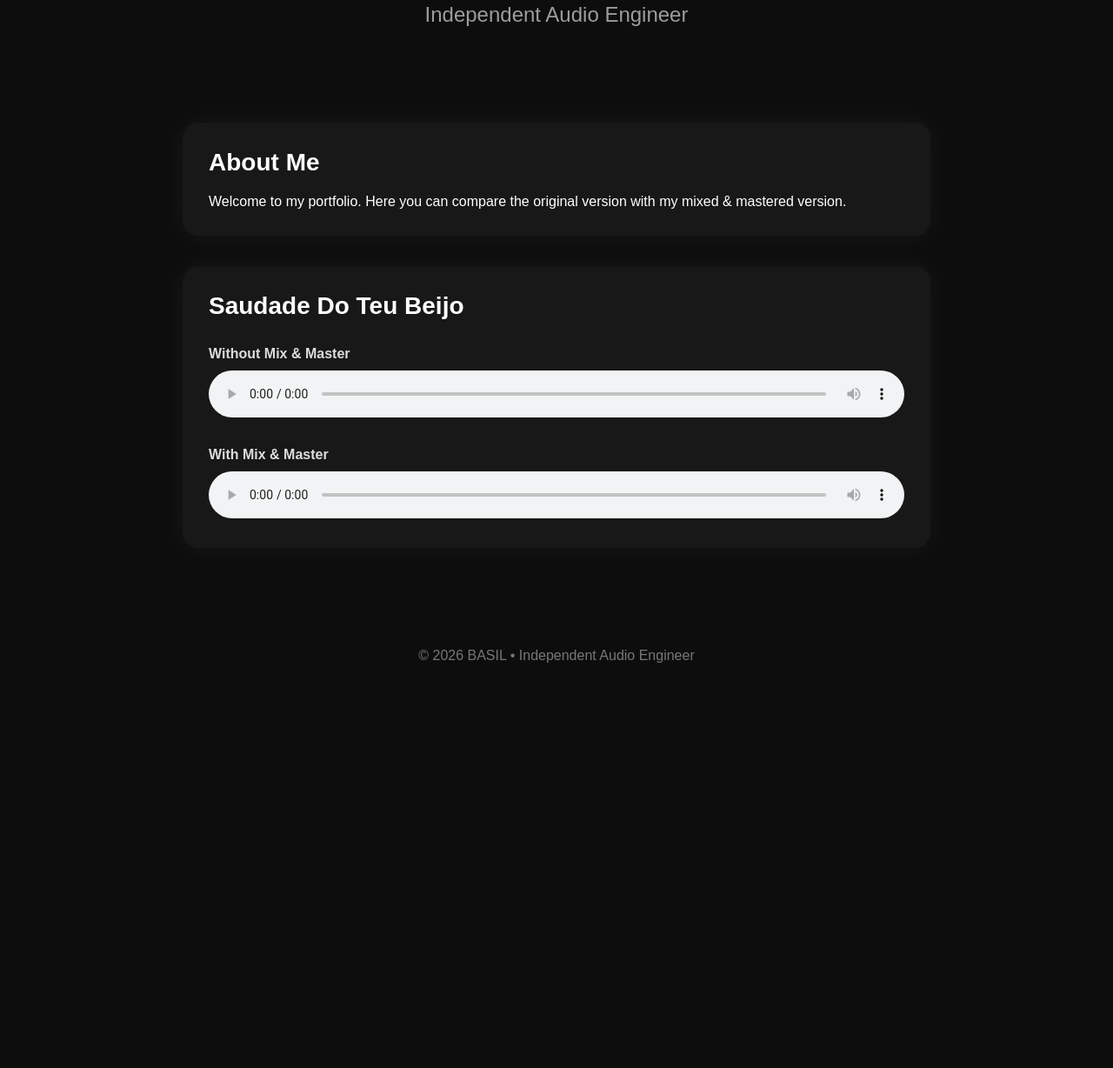
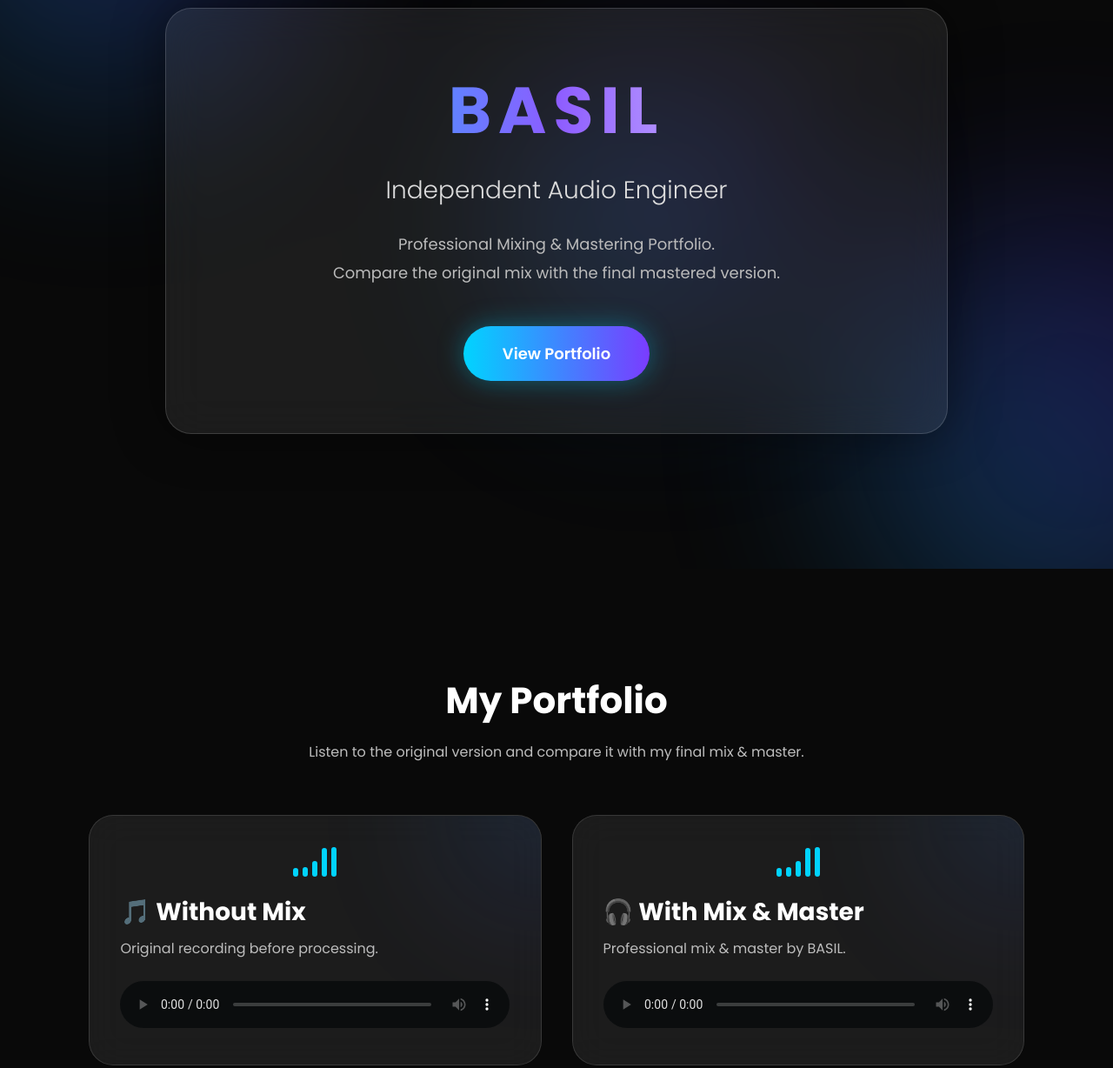
Before and after one commit to schwengelerbasil-blip/stagebook, a plain HTML site: page index.html in a window 1280 px wide. Shown: the part 146-1374 px from the top of the page at 87% size. Before the commit the page ends 949 px from the top, so only its background shows below. Drawn offline with Linux system fonts and the light colour scheme.

Commit message:
Update index.html

```diff
--- a/index.html
+++ b/index.html
@@ -1,122 +1,607 @@
 <!DOCTYPE html>
 <html lang="en">
+
 <head>
+
 <meta charset="UTF-8">
+
 <meta name="viewport" content="width=device-width, initial-scale=1.0">
+
 <title>BASIL | Independent Audio Engineer</title>
 
+<link href="https://fonts.googleapis.com/css2?family=Poppins:wght@300;400;500;600;700&display=swap" rel="stylesheet">
+
 <style>
+
 *{
 margin:0;
 padding:0;
 box-sizing:border-box;
-    font-family:Arial, Helvetica, sans-serif;
+scroll-behavior:smooth;
+font-family:'Poppins',sans-serif;
 }
 
 body{
-    background:#0d0d0d;
+
+background:#090909;
+
+overflow-x:hidden;
+
 color:white;
+
 }
 
-header{
-    text-align:center;
-    padding:70px 20px;
+/* Animated Background */
+
+.background{
+
+position:fixed;
+
+width:100%;
+
+height:100%;
+
+top:0;
+
+left:0;
+
+overflow:hidden;
+
+z-index:-10;
+
 }
 
-header h1{
-    font-size:60px;
-    letter-spacing:6px;
+.circle{
+
+position:absolute;
+
+border-radius:50%;
+
+background:linear-gradient(45deg,#00d4ff,#6d00ff);
+
+filter:blur(120px);
+
+opacity:.28;
+
+animation:float 18s infinite alternate;
+
 }
 
-header h2{
-    color:#9d9d9d;
-    font-weight:400;
-    margin-top:10px;
+.circle:nth-child(1){
+
+width:420px;
+
+height:420px;
+
+left:-120px;
+
+top:-120px;
+
 }
 
-.container{
+.circle:nth-child(2){
+
+width:500px;
+
+height:500px;
+
+right:-180px;
+
+bottom:-120px;
+
+animation-duration:24s;
+
+}
+
+.circle:nth-child(3){
+
+width:300px;
+
+height:300px;
+
+left:45%;
+
+top:35%;
+
+animation-duration:20s;
+
+}
+
+@keyframes float{
+
+0%{
+
+transform:translateY(0px) translateX(0px);
+
+}
+
+100%{
+
+transform:translateY(-90px) translateX(70px);
+
+}
+
+}
+
+/* HERO */
+
+.hero{
+
+height:100vh;
+
+display:flex;
+
+justify-content:center;
+
+align-items:center;
+
+text-align:center;
+
+padding:20px;
+
+position:relative;
+
+}
+
+.hero-box{
+
+background:rgba(255,255,255,.08);
+
+backdrop-filter:blur(25px);
+
+border:1px solid rgba(255,255,255,.15);
+
+padding:60px;
+
+border-radius:30px;
+
+box-shadow:0 0 60px rgba(0,0,0,.45);
+
+animation:fadeUp 1.2s;
+
 max-width:900px;
+
+width:95%;
+
+}
+
+.hero h1{
+
+font-size:75px;
+
+letter-spacing:8px;
+
+margin-bottom:15px;
+
+background:linear-gradient(90deg,#00d4ff,#8d5cff,#ffffff);
+
+-webkit-background-clip:text;
+
+-webkit-text-fill-color:transparent;
+
+}
+
+.hero h2{
+
+font-weight:300;
+
+font-size:28px;
+
+color:#ddd;
+
+margin-bottom:25px;
+
+}
+
+.hero p{
+
+font-size:18px;
+
+color:#bbb;
+
+line-height:1.8;
+
+max-width:650px;
+
 margin:auto;
-    padding:40px 20px;
+
+margin-bottom:45px;
+
+}
+/* BUTTON */
+
+.btn{
+
+display:inline-block;
+
+padding:18px 45px;
+
+font-size:18px;
+
+font-weight:600;
+
+color:white;
+
+text-decoration:none;
+
+border-radius:50px;
+
+background:linear-gradient(90deg,#00d4ff,#7a3cff);
+
+transition:.35s;
+
+box-shadow:0 0 30px rgba(0,212,255,.35);
+
+}
+
+.btn:hover{
+
+transform:translateY(-6px) scale(1.05);
+
+box-shadow:0 0 45px rgba(0,212,255,.7);
+
+}
+
+/* PORTFOLIO */
+
+section{
+
+padding:120px 8%;
+
+}
+
+.title{
+
+text-align:center;
+
+font-size:42px;
+
+margin-bottom:15px;
+
+}
+
+.subtitle{
+
+text-align:center;
+
+color:#bdbdbd;
+
+margin-bottom:60px;
+
+}
+
+.cards{
+
+display:grid;
+
+grid-template-columns:repeat(auto-fit,minmax(330px,1fr));
+
+gap:35px;
+
 }
 
 .card{
-    background:#181818;
-    border-radius:18px;
-    padding:30px;
-    margin-bottom:35px;
-    box-shadow:0 0 30px rgba(255,255,255,.05);
+
+background:rgba(255,255,255,.08);
+
+border:1px solid rgba(255,255,255,.12);
+
+backdrop-filter:blur(20px);
+
+padding:35px;
+
+border-radius:28px;
+
+transition:.35s;
+
+position:relative;
+
+overflow:hidden;
+
+}
+
+.card:hover{
+
+transform:translateY(-10px);
+
+box-shadow:0 0 35px rgba(0,212,255,.2);
+
+}
+
+.card::before{
+
+content:"";
+
+position:absolute;
+
+width:200px;
+
+height:200px;
+
+background:linear-gradient(#00d4ff,#7a3cff);
+
+border-radius:50%;
+
+filter:blur(90px);
+
+opacity:.18;
+
+top:-100px;
+
+right:-100px;
+
 }
 
 .card h3{
-    margin-bottom:20px;
+
 font-size:28px;
+
+margin-bottom:8px;
+
 }
 
-.track{
-    margin-top:30px;
+.card p{
+
+color:#bdbdbd;
+
+margin-bottom:25px;
+
 }
 
-.track h4{
-    margin-bottom:10px;
-    color:#dddddd;
+.player{
+
+margin-top:20px;
+
 }
 
 audio{
+
 width:100%;
+
+border-radius:15px;
+
+filter:invert(1) hue-rotate(180deg);
+
+}
+
+.wave{
+
+display:flex;
+
+justify-content:center;
+
+gap:5px;
+
+margin-bottom:20px;
+
+height:35px;
+
+align-items:flex-end;
+
+}
+
+.wave span{
+
+width:6px;
+
+border-radius:5px;
+
+background:#00d4ff;
+
+animation:wave 1s infinite;
+
+}
+
+.wave span:nth-child(2){
+
+animation-delay:.15s;
+
+}
+
+.wave span:nth-child(3){
+
+animation-delay:.3s;
+
+}
+
+.wave span:nth-child(4){
+
+animation-delay:.45s;
+
+}
+
+.wave span:nth-child(5){
+
+animation-delay:.6s;
+
+}
+
+@keyframes wave{
+
+0%{
+
+height:10px;
+
+}
+
+50%{
+
+height:35px;
+
+}
+
+100%{
+
+height:10px;
+
+}
+
 }
 
 footer{
+
+padding:45px;
+
 text-align:center;
-    color:#777;
-    padding:40px;
+
+color:#999;
+
 }
+
+@keyframes fadeUp{
+
+from{
+
+opacity:0;
+
+transform:translateY(70px);
+
+}
+
+to{
+
+opacity:1;
+
+transform:translateY(0);
+
+}
+
+}
+
 </style>
 
 </head>
+
 <body>
 
-<header>
+<div class="background">
+
+<div class="circle"></div>
+
+<div class="circle"></div>
+
+<div class="circle"></div>
+
+</div>
+
+<section class="hero">
+
+<div class="hero-box">
 
 <h1>BASIL</h1>
 
 <h2>Independent Audio Engineer</h2>
 
-</header>
+<p>
 
-<div class="container">
+Professional Mixing & Mastering Portfolio.<br>
+
+Compare the original mix with the final mastered version.
+
+</p>
+
+<a href="#portfolio" class="btn">
+
+View Portfolio
+
+</a>
+
+</div>
+
+</section><section id="portfolio">
+
+<h2 class="title">
+
+My Portfolio
+
+</h2>
+
+<p class="subtitle">
+
+Listen to the original version and compare it with my final mix & master.
+
+</p>
+
+<div class="cards">
 
 <div class="card">
 
-<h3>About Me</h3>
+<div class="wave">
+
+<span></span>
+
+<span></span>
+
+<span></span>
+
+<span></span>
+
+<span></span>
+
+</div>
+
+<h3>
+
+🎵 Without Mix
+
+</h3>
 
 <p>
-Welcome to my portfolio.
-Here you can compare the original version with my mixed & mastered version.
+
+Original recording before processing.
+
 </p>
+
+<div class="player">
+
+<audio controls>
+
+<source src="Saudade Do Teu Beijo (Ohne Mix Master).mp3" type="audio/mpeg">
+
+Your browser does not support audio.
+
+</audio>
+
+</div>
 
 </div>
 
 <div class="card">
 
-<h3>Saudade Do Teu Beijo</h3>
+<div class="wave">
 
-<div class="track">
+<span></span>
 
-<h4>Without Mix & Master</h4>
+<span></span>
 
-<audio controls>
-<source src="Saudade Do Teu Beijo (Ohne Mix Master).mp3" type="audio/mpeg">
-</audio>
+<span></span>
+
+<span></span>
+
+<span></span>
 
 </div>
 
-<div class="track">
+<h3>
 
-<h4>With Mix & Master</h4>
+🎧 With Mix & Master
+
+</h3>
+
+<p>
+
+Professional mix & master by BASIL.
+
+</p>
+
+<div class="player">
 
 <audio controls>
+
 <source src="Saudade Do Teu Beijo (Mix Master).mp3" type="audio/mpeg">
+
+Your browser does not support audio.
+
 </audio>
 
 </div>
@@ -125,11 +610,78 @@ Here you can compare the original version with my mixed & mastered version.
 
 </div>
 
+</section>
+
 <footer>
 
 © 2026 BASIL • Independent Audio Engineer
 
 </footer>
 
+<script>
+
+// Fade Animation
+
+const observer = new IntersectionObserver(entries=>{
+
+entries.forEach(entry=>{
+
+if(entry.isIntersecting){
+
+entry.target.style.opacity="1";
+
+entry.target.style.transform="translateY(0px)";
+
+}
+
+})
+
+})
+
+document.querySelectorAll(".card").forEach(card=>{
+
+card.style.opacity="0";
+
+card.style.transform="translateY(60px)";
+
+card.style.transition=".8s";
+
+observer.observe(card);
+
+});
+
+// Audio Wave Animation
+
+const audios=document.querySelectorAll("audio");
+
+audios.forEach(audio=>{
+
+const wave=audio.closest(".card").querySelector(".wave");
+
+audio.addEventListener("play",()=>{
+
+wave.style.opacity="1";
+
+wave.style.animationPlayState="running";
+
+});
+
+audio.addEventListener("pause",()=>{
+
+wave.style.opacity=".35";
+
+});
+
+audio.addEventListener("ended",()=>{
+
+wave.style.opacity=".35";
+
+});
+
+});
+
+</script>
+
 </body>
+
 </html>
```
Lines whose indentation alone changed are shown as unchanged.
